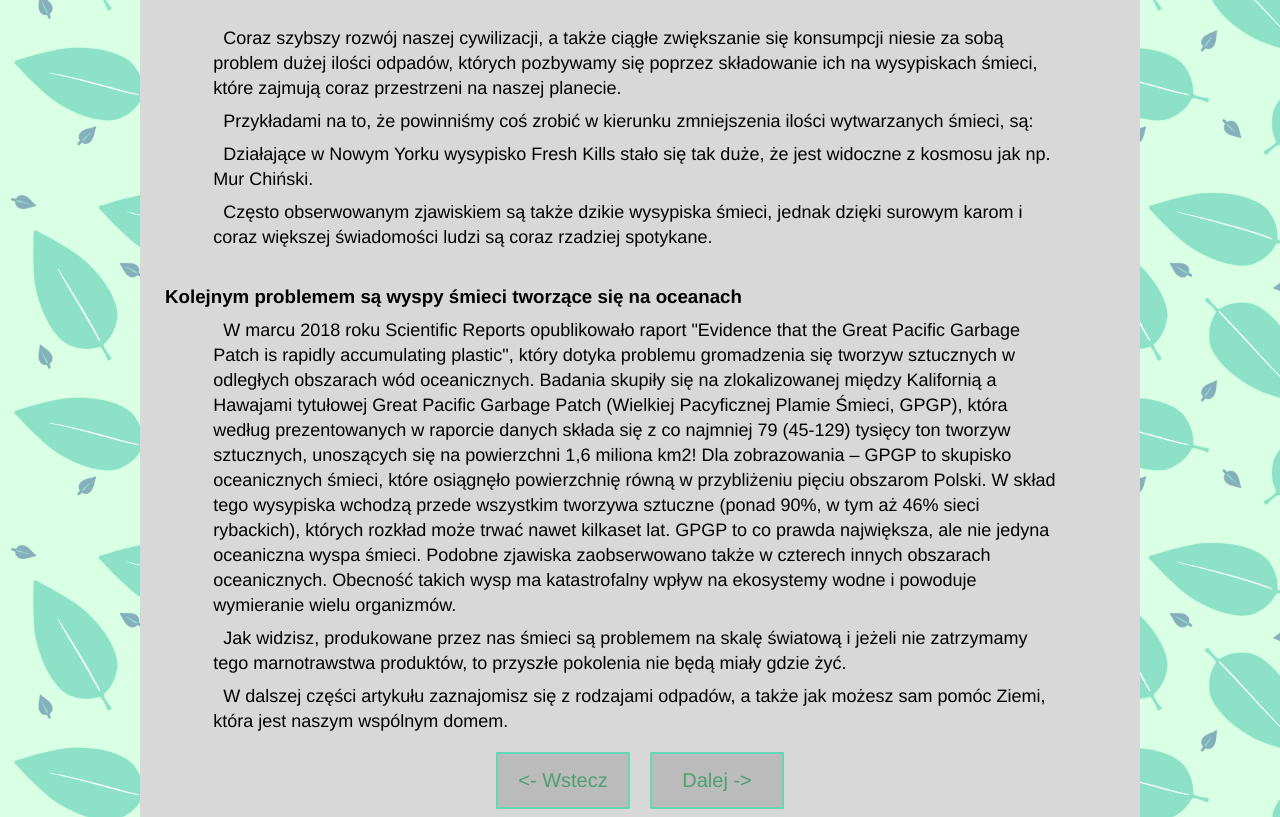
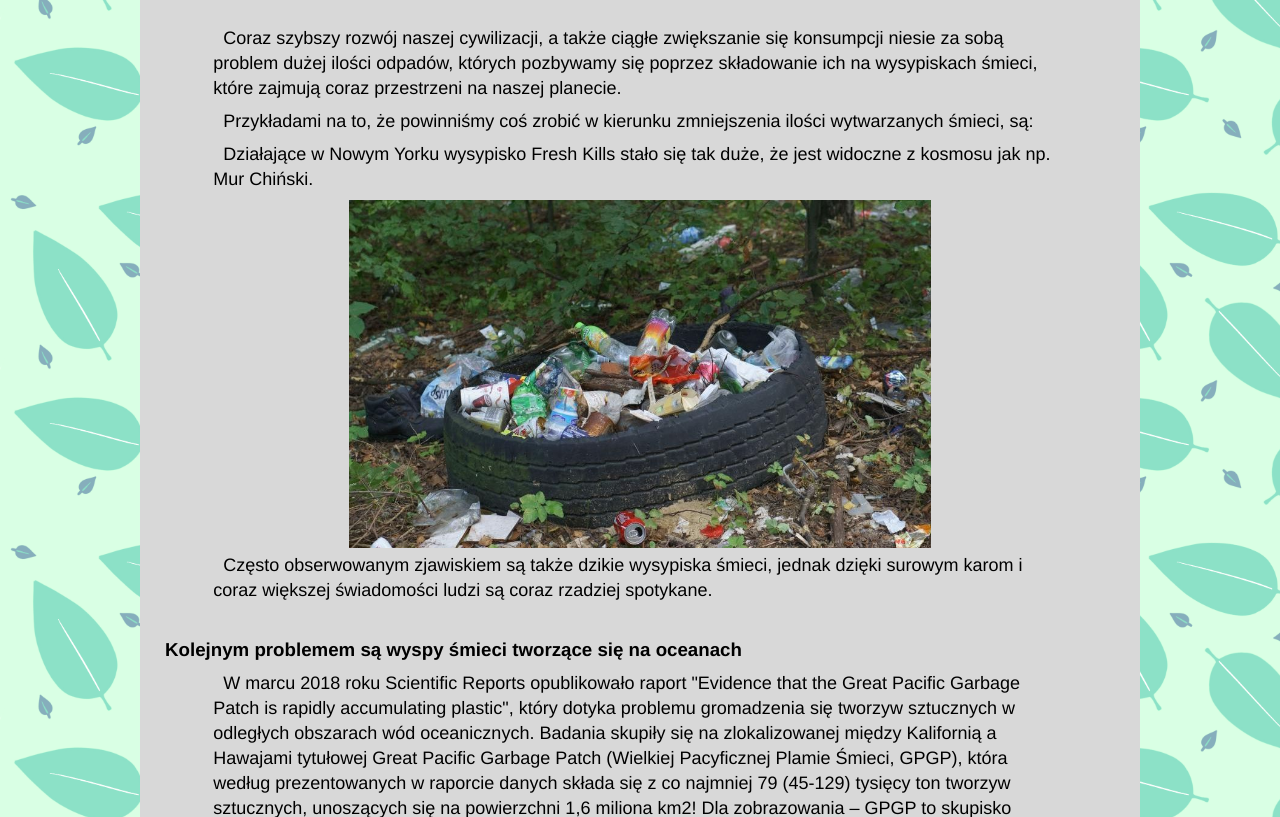
Before and after one commit to Jeremiej19/Apk, a PHP site: page /pages/kurs_1.html in a window 1280 px wide. Shown: the part 531-1348 px from the top of the page. Run offline with PHP 8.4, Linux system fonts and the light colour scheme.

Commit message:
jakieś zdjęcia

```diff
--- a/pages/kurs_1.html
+++ b/pages/kurs_1.html
@@ -45,6 +45,8 @@
 
           <p>Działające w Nowym Yorku wysypisko Fresh Kills stało się tak duże, że jest widoczne z kosmosu jak np. Mur Chiński.</p>
 
+          <img src="page_imgs\AR-302129894.jpg" class="center" alt="dzikie_wysypisko" style="width: 60%;">
+
           <p>Często obserwowanym zjawiskiem są także dzikie wysypiska śmieci, jednak dzięki surowym karom i coraz większej świadomości ludzi są coraz rzadziej spotykane.</p>
 
           <br><h3>Kolejnym problemem są wyspy śmieci tworzące się na oceanach</h3>
--- a/pages/kurs_5.html
+++ b/pages/kurs_5.html
@@ -41,6 +41,8 @@
 
           <h2 id="AD4">Sens recyklingu i jak się za niego zabrać</h2>
 
+          <img src="page_imgs\Recycling_symbol2.svg.png" alt="recykling" style="float: left; height: 130px;">
+
           <p>Na początek wyjaśnijmy sobie, czym w ogóle jest recykling.</p>
 
           <p><b>Recykling</b> – jedna z metod ochrony środowiska naturalnego. Jej celem jest ograniczenie zużycia surowców naturalnych oraz zmniejszenie ilości odpadów.</p>
--- a/styles/main.css
+++ b/styles/main.css
@@ -409,3 +409,7 @@ div.button:hover {
 a.button {
     text-decoration: none;
 }
+
+img {
+    margin-bottom: 5px;
+}
```
